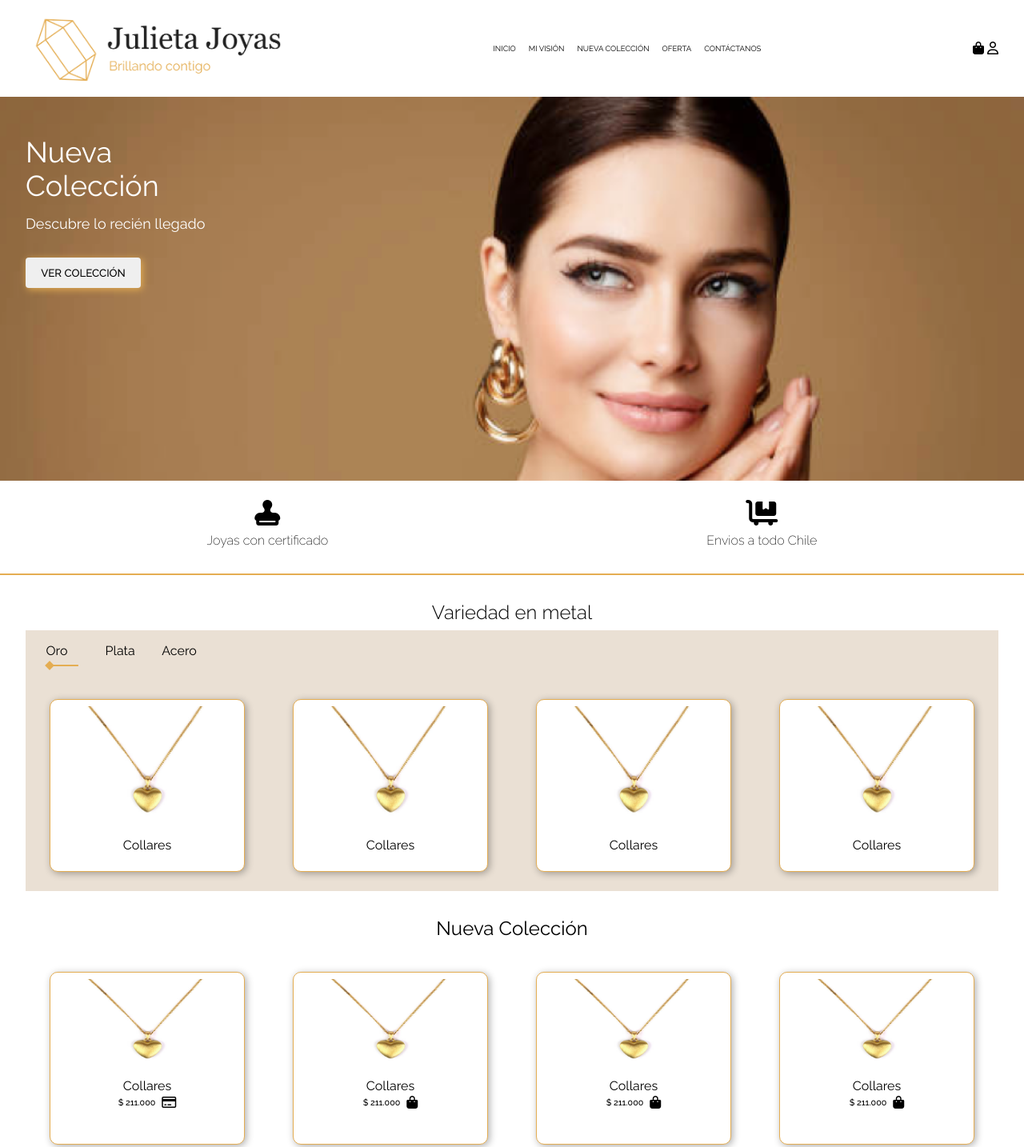
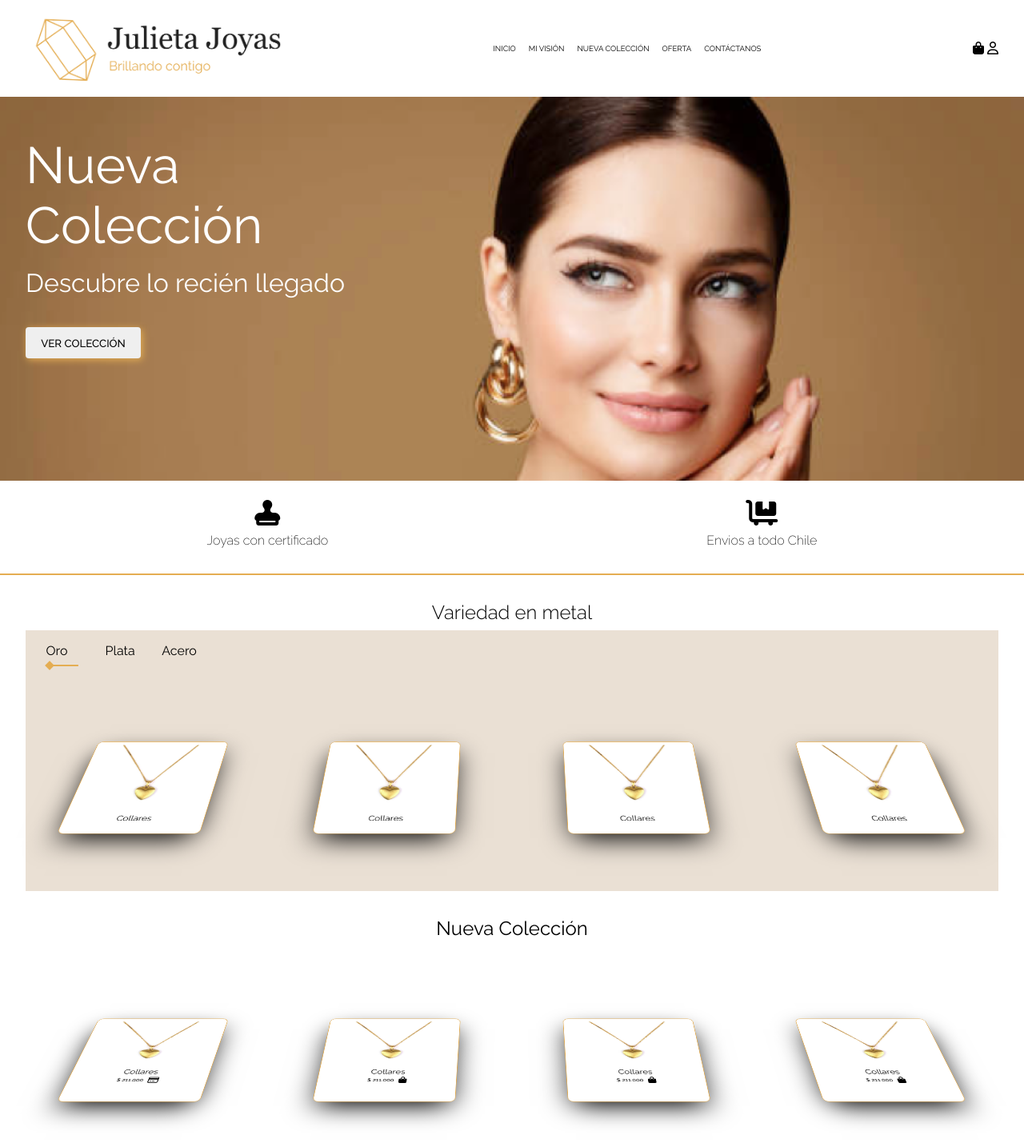
Before and after one commit to vriquelmefe/animaciones-joyas, a plain HTML site: page index.html in a window 1280 px wide. Shown: the top 1434 px of the page at 80% size. Drawn offline with Linux system fonts and the light colour scheme; a web font is replaced by a local one.

Commit message:
fix animation card

```diff
--- a/assets/css/style.css
+++ b/assets/css/style.css
@@ -114,14 +114,20 @@ h2 {
   margin: 0.5rem 0.2rem;
   box-shadow: 2px 2px 10px rgba(0, 0, 0, 0.322);
   padding-bottom: 2rem;
-  transform-style: preserve-3d;
-  transition: all 0.5s linear;
+  transition: all 600ms ease;
+
+  transform: rotateX(40deg) scale(0.7);
+  box-shadow: 0px 20px 50px -10px #000;
+  /* transform-style: preserve-3d;
+  transition: all 0.5s linear; */
   .logo {
     width: 20vw;
   }
 }
 .card:hover {
-  transform: rotateY(360deg);
+  /* transform: rotateY(360deg); */
+  cursor: pointer;
+  transform: rotateX(0deg) scale(1) translateY(10px);
 }
 .nueva-coleccion {
   text-align: center;
@@ -391,7 +397,7 @@ h2 {
   .header {
     .texto-header {
       width: 100vw;
-      font-size: large;
+      font-size: xx-large;
     }
   }
   .card-img-joyas {
```
